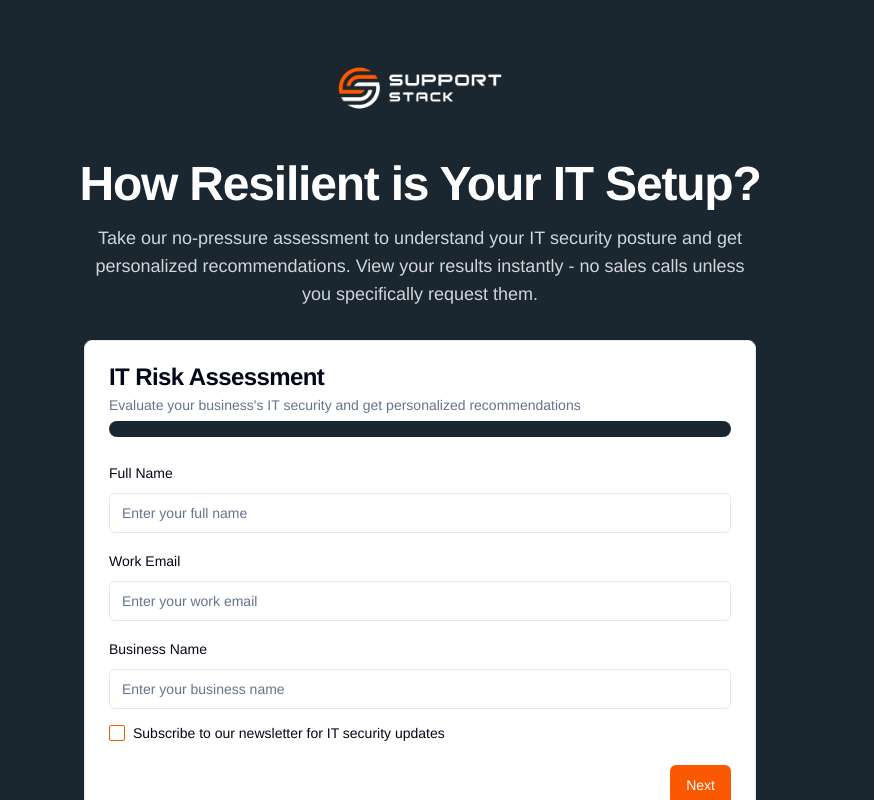
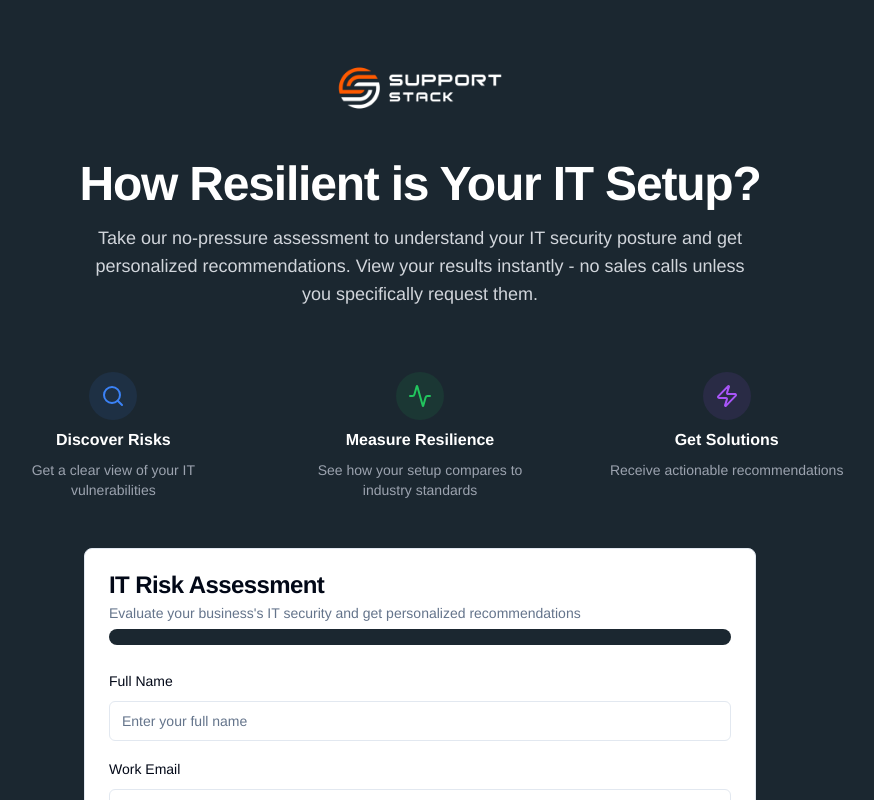
Before and after one commit to vcatschris/riskwise-estimator, a React (Vite) app: page / in a window 1280 px wide. Shown: the top 800 px of the page, without its empty margins (220-1094 px from the left). Built offline with nearby package versions, Linux system fonts and the light colour scheme; a web font is replaced by a local one.

Commit message:
Enhance assessment form description
The description section of the risk assessment form was updated to provide users with a visual preview of the expected results.

```diff
--- a/src/pages/Index.tsx
+++ b/src/pages/Index.tsx
@@ -1,5 +1,6 @@
 
 import { RiskAssessmentForm } from "@/components/RiskAssessment/RiskAssessmentForm";
+import { ShieldCheck, Network, Search, Zap, Activity, CheckCheck } from "lucide-react";
 
 const Index = () => {
   return (
@@ -18,6 +19,38 @@ const Index = () => {
             Take our no-pressure assessment to understand your IT security posture and get personalized recommendations.
             View your results instantly - no sales calls unless you specifically request them.
           </p>
+
+          <div className="grid grid-cols-1 md:grid-cols-3 gap-6 max-w-4xl mx-auto mt-12">
+            <div className="flex flex-col items-center space-y-2 p-4">
+              <div className="rounded-full bg-blue-500/10 p-3">
+                <Search className="h-6 w-6 text-blue-500" />
+              </div>
+              <h3 className="font-semibold text-white">Discover Risks</h3>
+              <p className="text-sm text-gray-400 text-center">
+                Get a clear view of your IT vulnerabilities
+              </p>
+            </div>
+
+            <div className="flex flex-col items-center space-y-2 p-4">
+              <div className="rounded-full bg-green-500/10 p-3">
+                <Activity className="h-6 w-6 text-green-500" />
+              </div>
+              <h3 className="font-semibold text-white">Measure Resilience</h3>
+              <p className="text-sm text-gray-400 text-center">
+                See how your setup compares to industry standards
+              </p>
+            </div>
+
+            <div className="flex flex-col items-center space-y-2 p-4">
+              <div className="rounded-full bg-purple-500/10 p-3">
+                <Zap className="h-6 w-6 text-purple-500" />
+              </div>
+              <h3 className="font-semibold text-white">Get Solutions</h3>
+              <p className="text-sm text-gray-400 text-center">
+                Receive actionable recommendations
+              </p>
+            </div>
+          </div>
         </div>
         <RiskAssessmentForm />
       </div>
```
